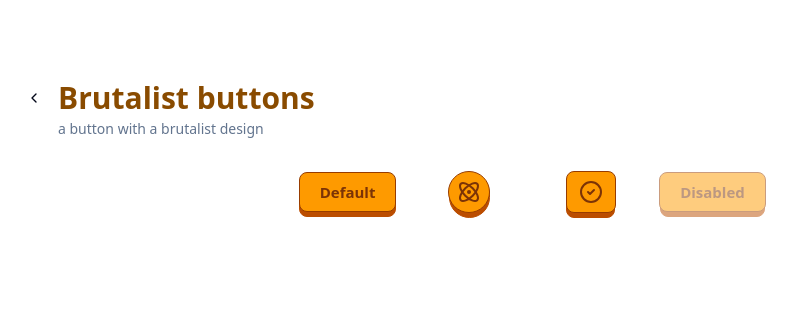
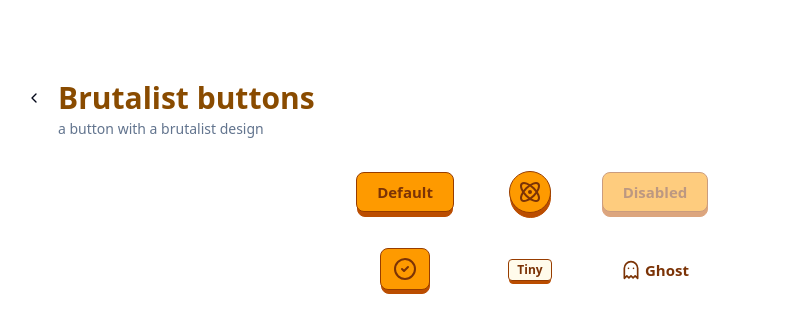
Before and after one commit to yolberjp/playground, a Next.js app: page /brutalist-buttons in a window 1280 px wide. Shown: the top 332 px of the page, without its empty margins (110-907 px from the left). Built offline with nearby package versions, Linux system fonts and the light colour scheme.

Commit message:
feat: Add Ghost and Tiny button components; update layout and styles for Brutalist buttons

```diff
--- a/app/brutalist-buttons/components/animated.tsx
+++ b/app/brutalist-buttons/components/animated.tsx
@@ -1,7 +1,7 @@
 export default function DefaultButton({ children, icon, ...props }: { children: React.ReactNode, icon: React.ReactNode } & React.ButtonHTMLAttributes<HTMLButtonElement>) {
     return (
           <button className="bg-amber-700 border-[1.5px] relative top-[2px] rounded-[8px] w-auto text-primary inline-block border-amber-700 text-center group disabled:opacity-50 disabled:cursor-not-allowed transition-all duration-300" {...props}>
-              <span className="relative text-center w-auto bg-amber-500 text-amber-900 border-amber-800 rounded-[8px] text-[15px] font-bold border-[1.5px] px-3 py-2 gap-0 -translate-y-1 hover:-translate-y-1.5 active:-translate-y-0.5 mx-[-1.5px] group-disabled:hover:!-translate-y-1 flex active:transition-all duration-200 active:duration-100 select-none transition-all hover:gap-2">
+              <span className="relative text-center w-auto bg-amber-500 text-amber-900 border-amber-800 rounded-[8px] text-[15px] font-bold border-[1.5px] px-3 py-2 gap-0 -translate-y-0.75 hover:-translate-y-1.25 active:-translate-y-0.25 mx-[-1.5px] group-disabled:hover:!-translate-y-1 flex active:transition-all duration-200 active:duration-100 select-none transition-all hover:gap-2">
                 {icon}
                 <span className="opacity-0 max-w-0 overflow-hidden group-hover:opacity-100 group-hover:max-w-[200px] transition-all duration-200 ease-in-out">
                     {children}
--- /dev/null
+++ b/app/brutalist-buttons/components/ghost.tsx
@@ -0,0 +1,9 @@
+export default function GhostButton({ children, ...props }: { children: React.ReactNode } & React.ButtonHTMLAttributes<HTMLButtonElement>) {
+    return (
+        <button className="hover:bg-amber-500 border-[1.5px] relative top-[2px] rounded-[8px] w-auto text-primary inline-block border-transparent hover:border-amber-600 text-center group disabled:opacity-50 disabled:cursor-not-allowed" {...props}>
+            <span className="relative text-center w-auto group-hover:bg-amber-50 text-amber-900 border-transparent group-hover:border-amber-600 rounded-[8px] text-[15px] font-bold border-[1.5px] px-5 py-1 -translate-y-0.5 group-hover:-translate-y-0.75 active:-translate-y-0.5 mx-[-1.5px] group-disabled:hover:!-translate-y-1 block active:transition-all active:duration-100 select-none">
+            {children}
+            </span>
+        </button>
+    )
+}
--- /dev/null
+++ b/app/brutalist-buttons/components/tiny.tsx
@@ -0,0 +1,9 @@
+export default function TinyButton({ children, ...props }: { children: React.ReactNode } & React.ButtonHTMLAttributes<HTMLButtonElement>) {
+    return (
+        <button className="bg-amber-700 border-[1.5px] relative top-[2px] rounded-[4px] w-auto text-primary inline-block border-amber-700 text-center group disabled:opacity-50 disabled:cursor-not-allowed" {...props}>
+            <span className="relative text-xs text-center w-auto bg-amber-50 text-amber-900 border-amber-800 rounded-[4px] font-bold border-[1.5px] px-2 py-[2px] -translate-y-0.5 hover:-translate-y-0.75 active:-translate-y-0.25 mx-[-1.5px] block active:transition-all active:duration-100 select-none ">
+            {children}
+            </span>
+        </button>
+    )
+}
--- a/app/brutalist-buttons/page.tsx
+++ b/app/brutalist-buttons/page.tsx
@@ -1,23 +1,33 @@
 import Section from "@/components/section/section";
-import { Atom, CircleCheck } from "lucide-react";
+import { Atom, CircleCheck, Ghost } from "lucide-react";
 import AnimatedButton from "./components/animated";
 import DefaultButton from "./components/default";
+import GhostButton from "./components/ghost";
 import IconButton from "./components/icon";
+import TinyButton from "./components/tiny";
 
 export default function BrutalistButtons() {
   return <Section title="Brutalist buttons" subtitle="a button with a brutalist design">
-  <div className="grid grid-cols-4 gap-4 place-items-center">
+  <div className="grid grid-cols-1 sm:grid-cols-2 md:grid-cols-3 gap-4 gap-y-8 place-items-center">
     <DefaultButton>Default</DefaultButton>
 
     <IconButton>
       <Atom />
     </IconButton>
 
+    <DefaultButton disabled>Disabled</DefaultButton>
+
     <AnimatedButton icon={<CircleCheck />}>
       Done
     </AnimatedButton>
 
-    <DefaultButton disabled>Disabled</DefaultButton>
+    <TinyButton>Tiny</TinyButton>
+
+    <GhostButton>
+      <span className="flex items-center gap-1">
+        <Ghost className="w-5 h-5" /> Ghost
+      </span>
+    </GhostButton>
   </div>
 
 </Section>
```
